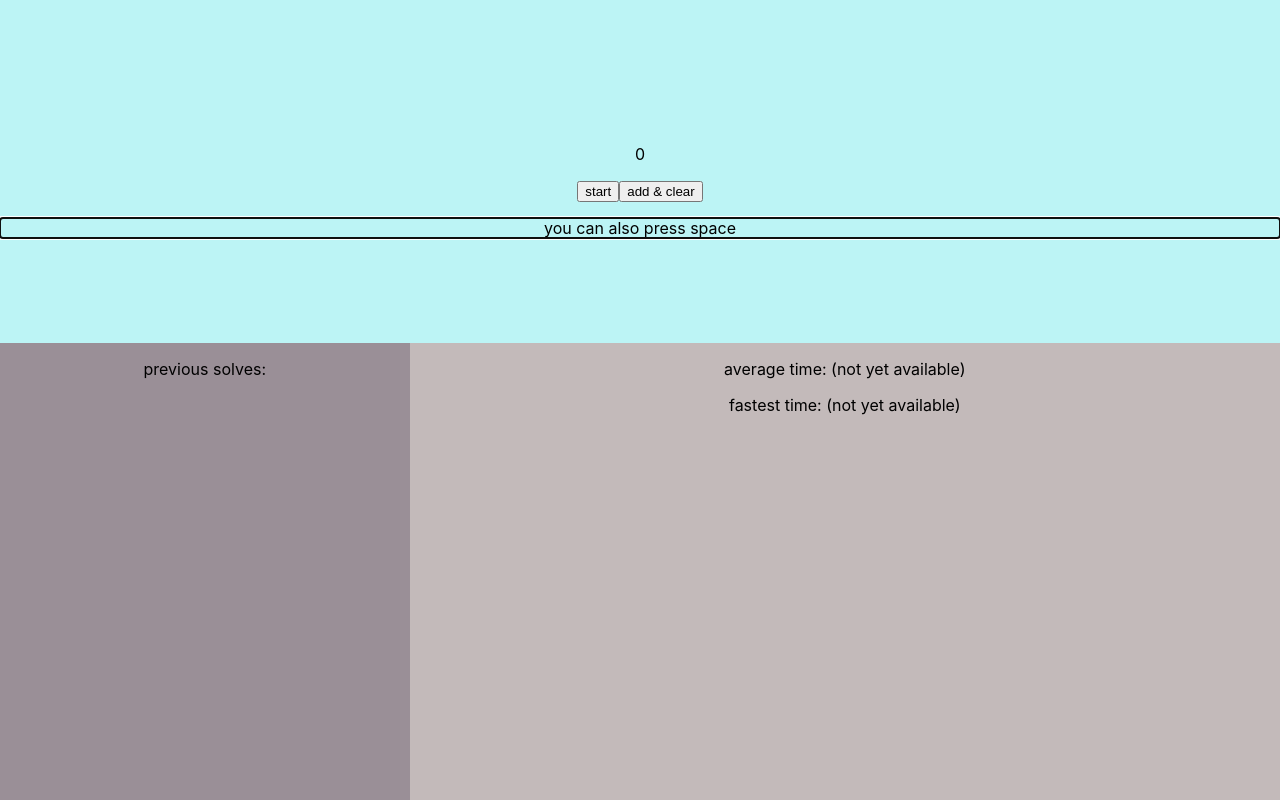
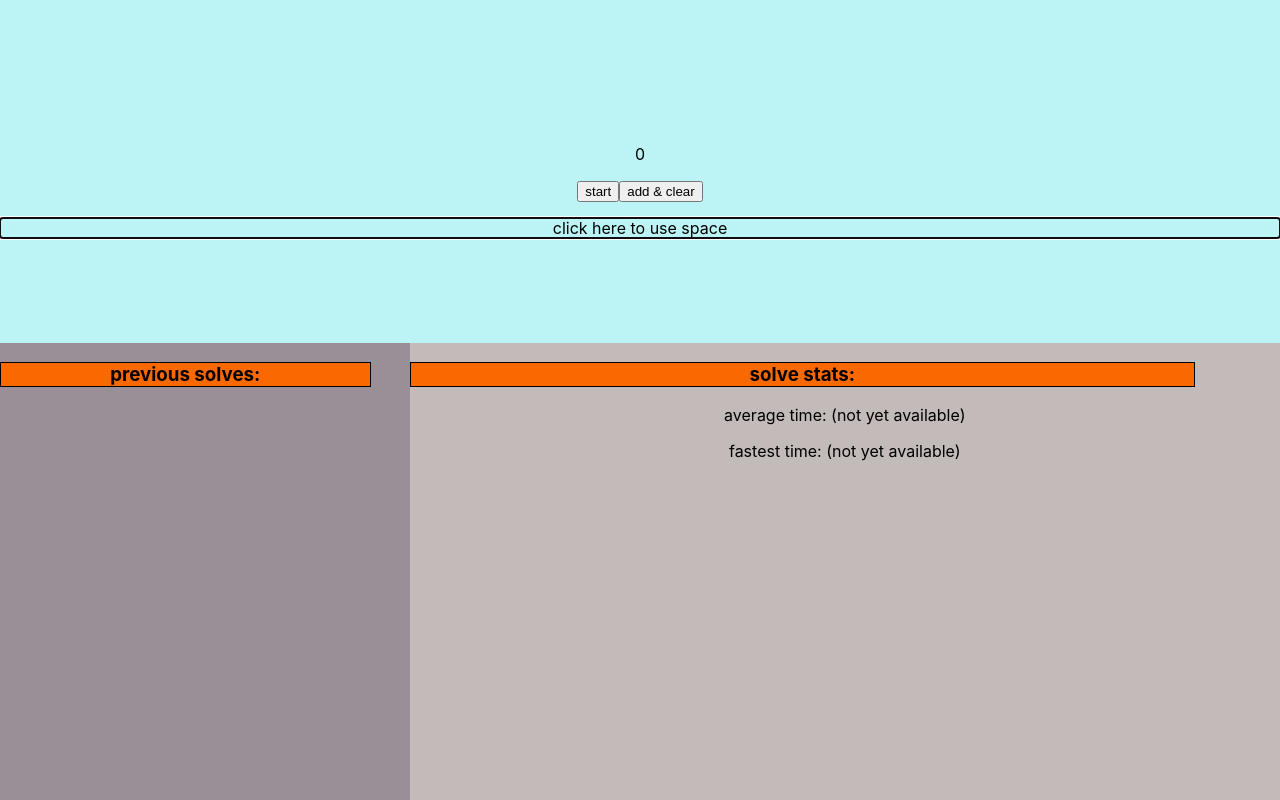
Before and after one commit to cubemer/speed-solve-timer, a React (Create React App) app: page / in a window 1280 px wide. Built offline with nearby package versions, Linux system fonts and the light colour scheme.

Commit message:
Add styles to the display titles
I'm focusing on the styilng for now and I gave the titles of the display segments some pizzazz

```diff
--- a/src/App.css
+++ b/src/App.css
@@ -28,6 +28,12 @@
   display: flex;
 }
 
+.display h3 {
+  border: 1px solid black;
+  width: 90%;
+  background-color: var(--color-blaze-orange);
+}
+
 .solve-stats {
   width: 68%;
   background-color: var(--color-gray);
--- a/src/App.js
+++ b/src/App.js
@@ -97,14 +97,15 @@ class Timer extends React.Component {
           <p>{this.state.clock / 1000}</p>
           {ssButton}
           <button onClick={this.clearClockHandler} >add & clear</button>
-          <p tabIndex={-1} onKeyDown={(e) => this.ssButtonTypedHandler(e)} ref={this.pragraphEl}>you can also press space</p>
+          <p tabIndex={-1} onKeyDown={(e) => this.ssButtonTypedHandler(e)} ref={this.pragraphEl}>click here to use space</p>
         </div>
         <div className='display'>
           <div className='solve-history'>
-            <p>previous solves:</p>
+            <h3>previous solves:</h3>
             {solveHistory}
           </div>
           <div className='solve-stats'>
+            <h3>solve stats:</h3>
             <p>{this.state.solves.length === 0 ? 'average time: (not yet available)' : `average time: ${(this.getAverage(this.state.solves) / 1000).toFixed(2)}s`}</p>
             <p>{this.state.solves.length === 0 ? 'fastest time: (not yet available)' : `fastest time: ${(this.min(this.state.solves) / 1000).toFixed(2)}s`}</p>
           </div>
```
